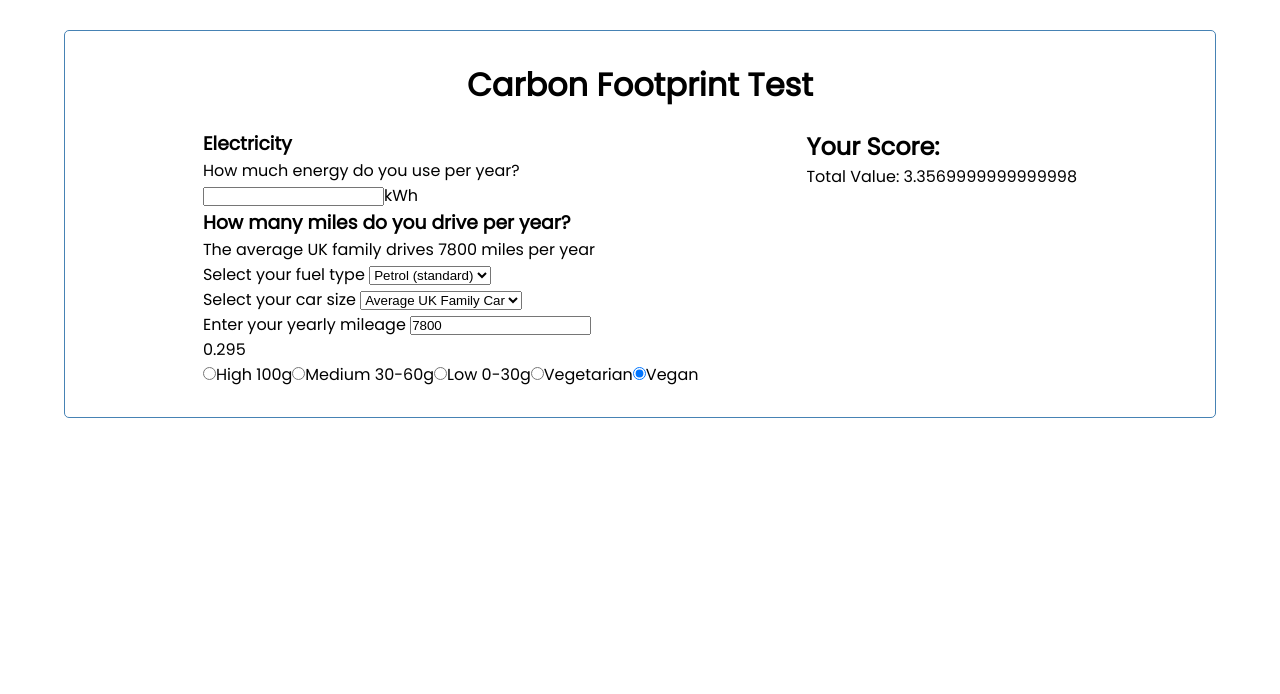
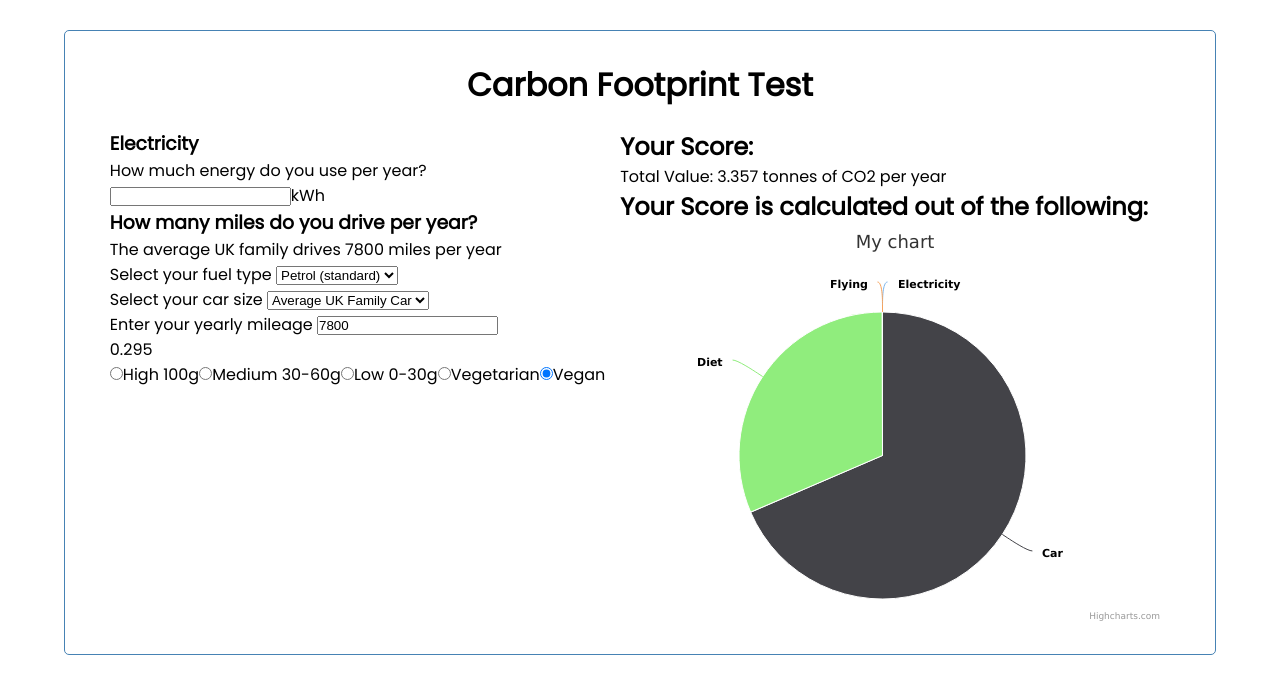
Before and after one commit to mldrenth/carbon_footprint_app, a React (Create React App) app in the folder client/: page / in a window 1280 px wide. Shown: the top 694 px of the page. Built offline with nearby package versions, Linux system fonts and the light colour scheme; no server answers.

Commit message:
Adds basic chart

```diff
--- a/client/package.json
+++ b/client/package.json
@@ -7,6 +7,8 @@
     "@testing-library/react": "^12.1.2",
     "@testing-library/user-event": "^13.5.0",
     "gulp": "^4.0.2",
+    "highcharts": "^9.3.2",
+    "highcharts-react-official": "^3.1.0",
     "rc-slider": "^9.7.5",
     "react": "^17.0.2",
     "react-dom": "^17.0.2",
--- a/client/src/components/CalculatorDisplay.js
+++ b/client/src/components/CalculatorDisplay.js
@@ -1,12 +1,18 @@
 import React from 'react';
-
+import FootprintChart from './FootprintChart';
 const CalculatorDisplay = ({electricityValue, carValue, dietValue, flyingValue, totalValue}) => {
 
 
     return (
         <div>
             <h2>Your Score:</h2>
-            <p>Total Value: {totalValue}</p>
+            <p>Total Value: {totalValue.toFixed(3)} tonnes of CO2 per year </p>
+            <h2>Your Score is calculated out of the following:</h2>
+            <FootprintChart
+            electricityValue={electricityValue}
+            carValue={carValue}
+            dietValue={dietValue}
+            flyingValue={flyingValue}/>
         </div>
     )
 }
--- /dev/null
+++ b/client/src/components/FootprintChart.js
@@ -0,0 +1,58 @@
+
+import Highcharts from 'highcharts'
+import HighchartsReact from 'highcharts-react-official'
+
+const FootprintChart = ({ electricityValue, carValue, dietValue, flyingValue }) => {
+
+
+    const options = {
+        title: {
+            text: 'My chart'
+        },
+        chart: {
+            type: 'pie',
+
+            width: 550,
+            marginRight: 35
+
+
+        },
+        dataLabels: {
+            padding: 0,
+            style: {
+                fontSize: '8px'
+            }
+        },
+
+        series: [{
+            data: [{
+                name: "Electricity",
+                y: electricityValue
+            },
+            {
+                name: "Car",
+                y: carValue
+            },
+            {
+                name: "Diet",
+                y: dietValue
+            },
+            {
+                name: "Flying",
+                y: flyingValue
+            }]
+        }]
+    }
+    return (
+        <div>
+            <HighchartsReact
+                minWidth="300px"
+                highcharts={Highcharts}
+                options={options}
+            />
+        </div>
+    )
+}
+
+
+export default FootprintChart
```
Also changed, not shown: 1 other file (tests, documents, lock files or other folders).
